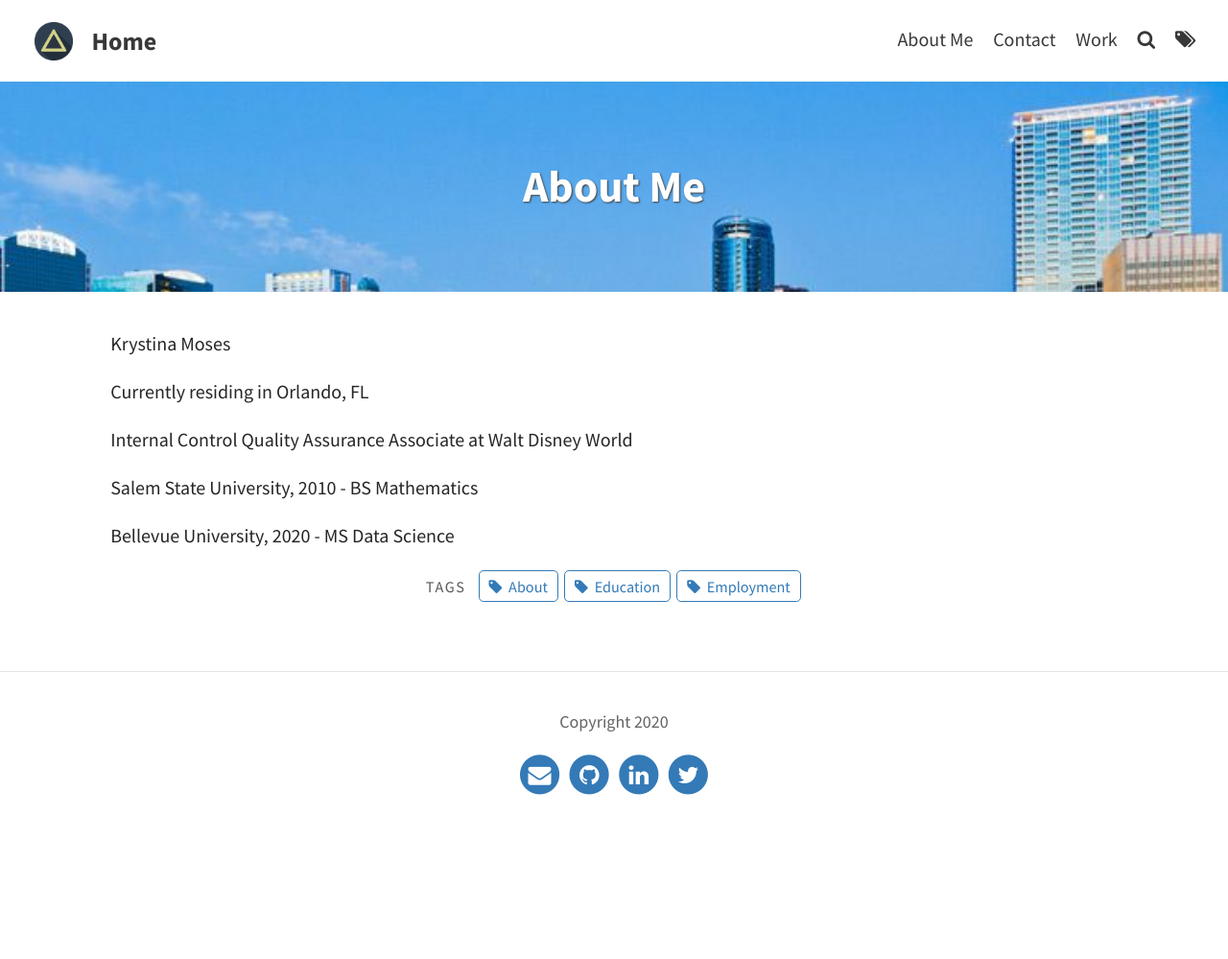
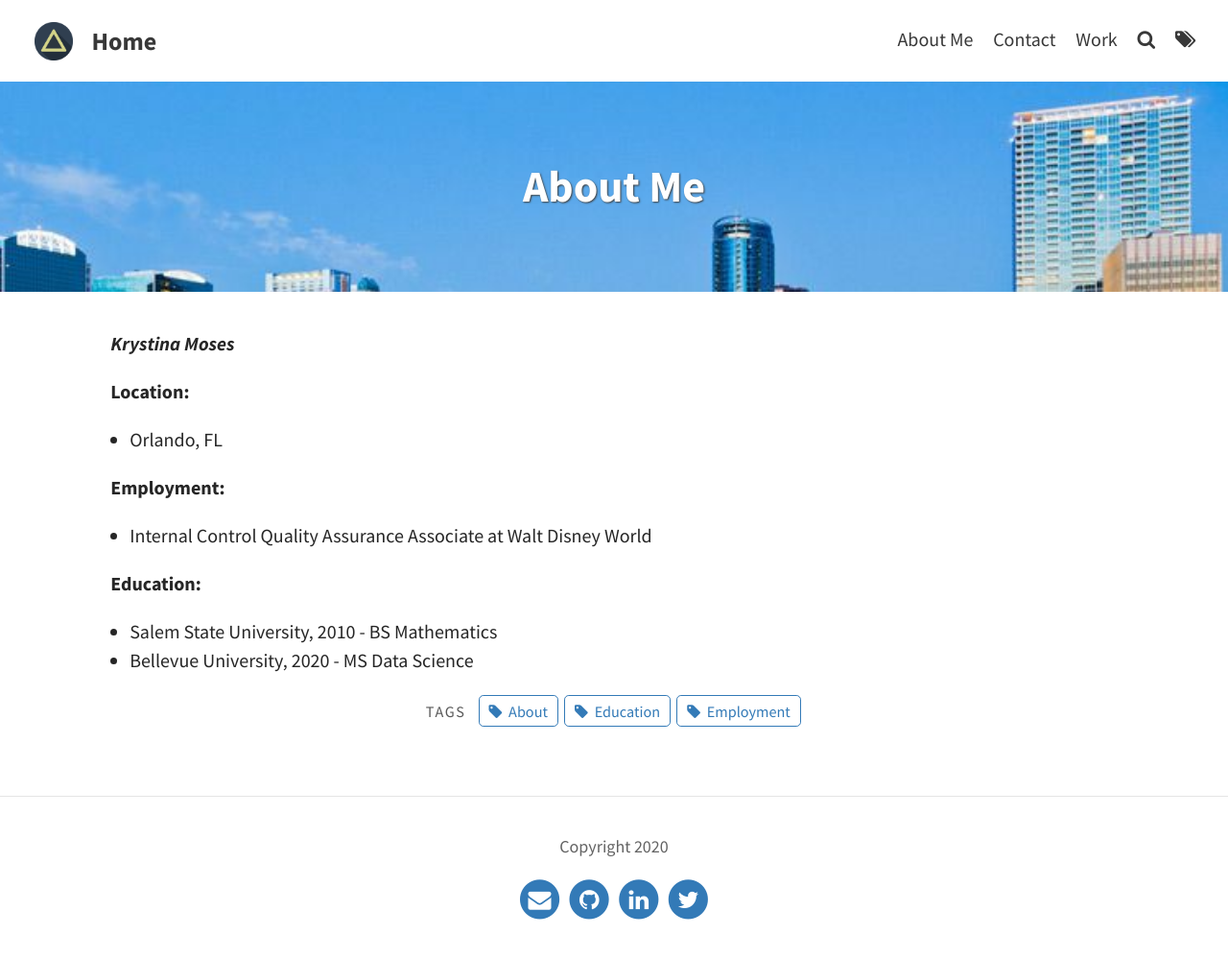
Before and after one commit to knmoses/knmoses.github.io, a Jekyll site: the page built from pages/about.md, in a window 1280 px wide. Shown: the whole page at 96% size. Built offline with Jekyll 4.4.1, drawn with Linux system fonts in a browser that asks for light colours; before the commit the page ends 900 px from its top, so only the background shows below that.

Commit message:
Update about.md

```diff
--- a/pages/about.md
+++ b/pages/about.md
@@ -6,12 +6,15 @@ feature-img: "assets/img/pexels/orlando.jpg"
 tags: [About, Education, Employment]
 ---
 
-Krystina Moses
+**_Krystina Moses_**
 
-Currently residing in Orlando, FL
+**Location:**
+* Orlando, FL
 
-Internal Control Quality Assurance Associate at Walt Disney World
+**Employment:**
+* Internal Control Quality Assurance Associate at Walt Disney World
 
-Salem State University, 2010 - BS Mathematics
+**Education:**
+* Salem State University, 2010 - BS Mathematics
 
-Bellevue University, 2020 - MS Data Science
+* Bellevue University, 2020 - MS Data Science
```
